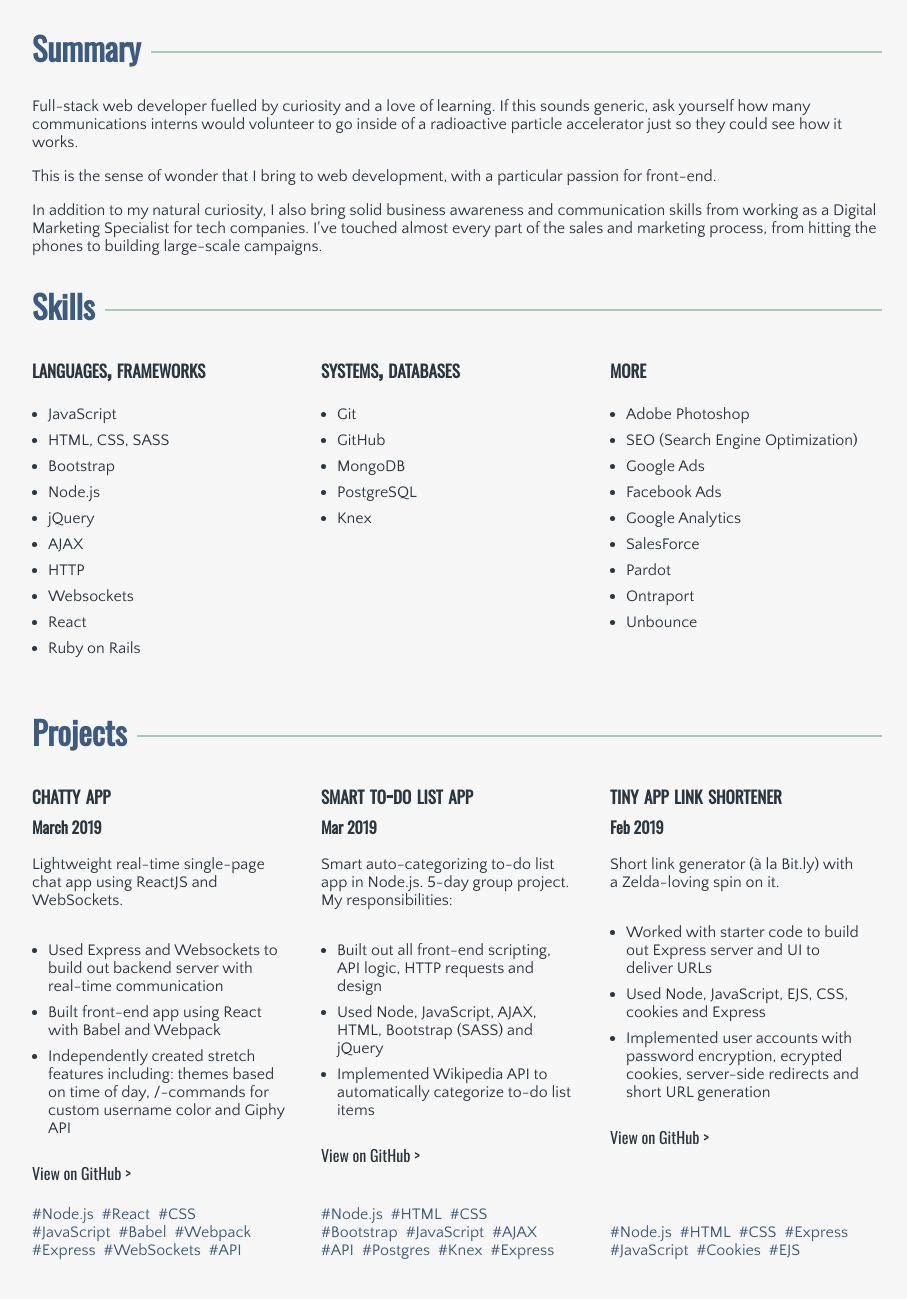
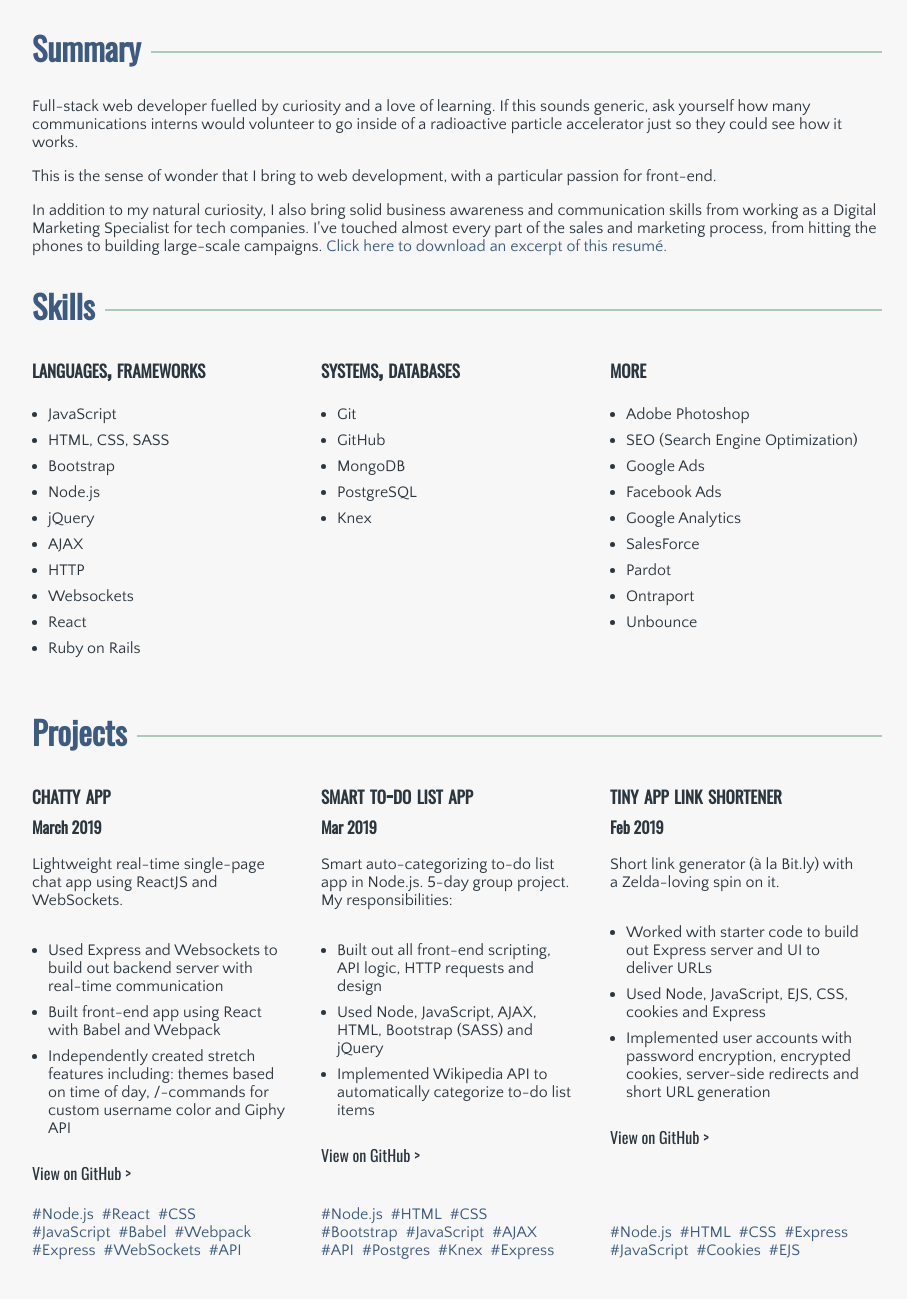
Before and after one commit to rachelgould/rachelgould.github.io, a website: page index.html in a window 1280 px wide. Shown: the part 203-1502 px from the top of the page, without its empty margins (183-1090 px from the left). Drawn offline with nearby package versions, Linux system fonts and the light colour scheme.

Commit message:
Add download link

```diff
--- a/index.html
+++ b/index.html
@@ -31,7 +31,7 @@
       <h1>Summary</h1>
       <p>Full-stack web developer fuelled by curiosity and a love of learning. If this sounds generic, ask yourself how many communications interns would volunteer to go inside of a radioactive particle accelerator just so they could see how it works.</p>
       <p>This is the sense of wonder that I bring to web development, with a particular passion for front-end.</p>
-      <p>In addition to my natural curiosity, I also bring solid business awareness and communication skills from working as a Digital Marketing Specialist for tech companies. I've touched almost every part of the sales and marketing process, from hitting the phones to building large-scale campaigns.</p>
+      <p>In addition to my natural curiosity, I also bring solid business awareness and communication skills from working as a Digital Marketing Specialist for tech companies. I've touched almost every part of the sales and marketing process, from hitting the phones to building large-scale campaigns. <a href="./Rachel Gould.pdf">Click here to download an excerpt of this resumé.</a></p>
     </section>
     <section id="section-skills">
       <h1>Skills</h1>
@@ -134,7 +134,7 @@
           <ul>
             <li>Worked with starter code to build out Express server and UI to deliver URLs</li>
             <li>Used Node, JavaScript, EJS, CSS, cookies and Express</li>
-            <li>Implemented user accounts with password encryption, ecrypted cookies, server-side redirects and short URL generation</li>
+            <li>Implemented user accounts with password encryption, encrypted cookies, server-side redirects and short URL generation</li>
           </ul>
           <a href="https://github.com/rachelgould/Tinyapp">View on GitHub ></a>
           <ul class="tech-stack">
--- a/styling/style.scss
+++ b/styling/style.scss
@@ -397,4 +397,8 @@ main {
     transform: translate(-10px,0);
   }
 
+  #section-summary a {
+    color: $color-accent-dull;
+  }
+
 }
```
Also changed, not shown: styling/style.css, 2 other files.
